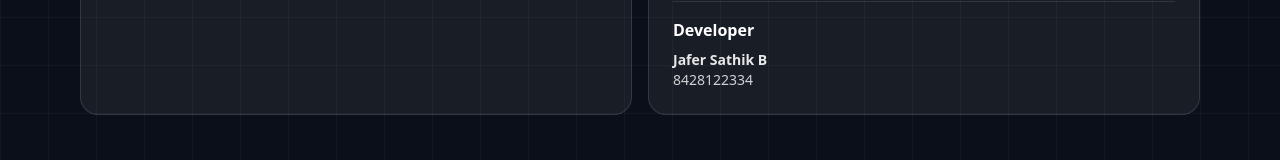
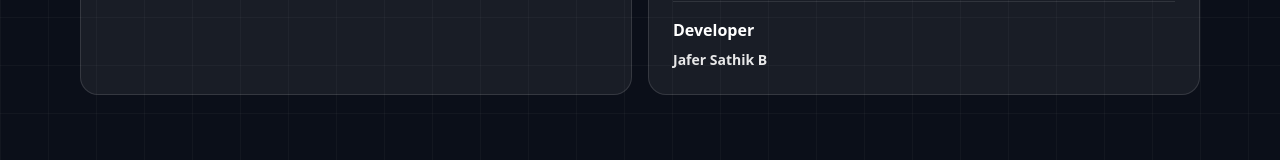
Before and after one commit to jafersathikb86/yutira, a Next.js app: page /contact in a window 1280 px wide. Shown: the part 367-527 px from the top of the page. Built offline with nearby package versions, Linux system fonts and the light colour scheme.

Commit message:
contact details updated

```diff
--- a/app/contact/page.js
+++ b/app/contact/page.js
@@ -35,7 +35,6 @@ export default function ContactPage() {
             <div className="font-semibold">Developer</div>
             <div className="mt-2 text-sm text-white/80">
               <div className="text-white/90 font-semibold">Jafer Sathik B</div>
-              <div>8428122334</div>
             </div>
           </div>
         </div>
```
